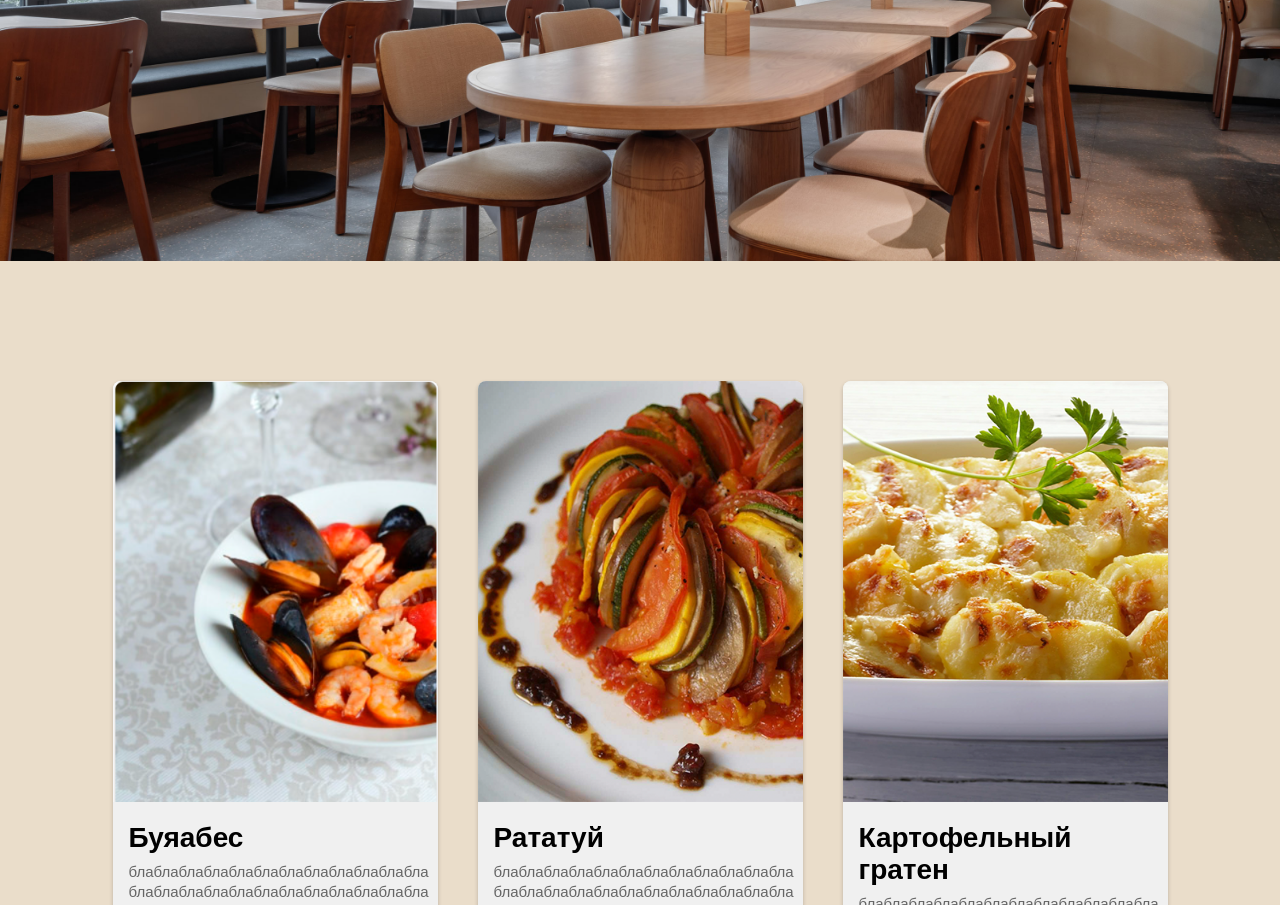
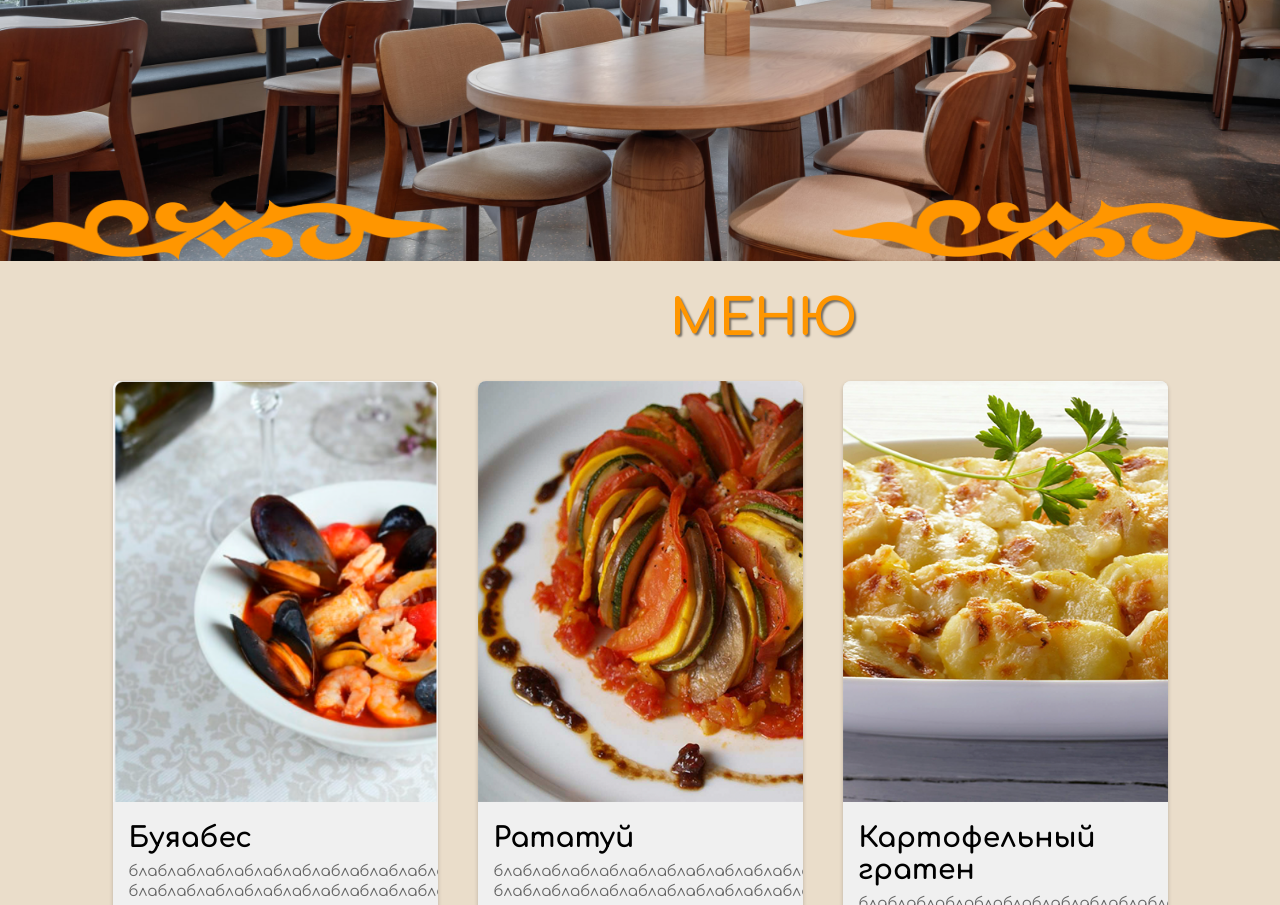
Before and after one commit to baoziJR/my-first-poject, a plain HTML site: page index.html in a window 1280 px wide. Shown: the part 539-1444 px from the top of the page. Drawn offline with Linux system fonts and the light colour scheme.

Commit message:
Сайт доработан внесены измения, проект окончен!

```diff
--- a/css/style.css
+++ b/css/style.css
@@ -175,11 +175,67 @@ body{
     padding: 16px;
 }
 .card-info h3{
+    font-family:"Comfortaa", sans-serif;
     font-size: 28px;
     margin-bottom: 8px;
 }
 .card-info p{
+    font-family:"Comfortaa", sans-serif;
     color: #666;
     font-size: 15px;
     line-height: 1.3;
 }
+/* .line{
+    width: 50%;
+    height: auto;
+    right: 290px;
+    top: 330px;
+    position: absolute;
+    justify-content: space-between;
+} */
+.line-left{
+    width: 35%;
+    height: auto;
+    left: 0;
+    top: 600px;
+    position: absolute;
+}
+
+.line-right{
+    width: 35%;
+    height: auto;
+    right: 0;
+    top: 600px;
+    position: absolute;
+}
+.line-menu{
+    color: #FF9600;
+    text-decoration: none;
+    margin-top: 30px;
+    margin-left: 670px;
+    position: absolute;
+    transition: 0.3s linear;
+    font-size: 50px;
+    font-family:"Comfortaa", sans-serif;
+    font-weight: bold;
+    text-shadow: 2px 2px 2px rgba(0, 0, 0, 0.5);
+    transition: 0.3s linear;
+}
+.line-menu:hover{
+    color: #ff9 ;
+}
+@media (max-width: 1280px){
+    .titlus{
+        font-size: 35px;
+        width: auto;
+    }
+}
+@media (max-width: 1000px){
+
+}
+@media (max-width: 768px){
+
+}
+@media (max-width: 480px){
+
+}
--- a/index.html
+++ b/index.html
@@ -4,6 +4,9 @@
     <meta charset="UTF-8">
     <meta name="viewport" content="width=device-width, initial-scale=1.0">
     <title>Satbai</title>
+    <link rel="preconnect" href="https://fonts.googleapis.com">
+    <link rel="preconnect" href="https://fonts.gstatic.com" crossorigin>
+    <link href="https://fonts.googleapis.com/css2?family=Comfortaa:wght@300..700&display=swap" rel="stylesheet">
     <link rel="stylesheet" href="css/style.css">
 </head>
 <body>
@@ -49,6 +52,14 @@
         </div>
         <button id="changeBackground">.</button>
     </div>
+    <div class="linecon">
+        <div class="line">
+            <img src="images/line.png" class="line-left" alt="">
+            <p class="line-menu">МЕНЮ</p>
+            <img src="images/line.png" class="line-right" alt="">
+        </div>
+
+    </div>
         <div class="card-container" id="card-container">
             <div class="card">
                 <img src="images/plate1.png" alt="">
@@ -72,6 +83,13 @@
                 </div>
             </div>
             <div class="card">
+                <img src="images/plate7.png" alt="">
+                <div class="card-info">
+                    <h3>Курица по-провански</h3>
+                    <p>блаблаблаблаблаблаблаблаблаблаблабла<br>блаблаблаблаблаблаблаблаблаблаблабла</p>
+                </div>
+            </div>
+            <div class="card">
                 <img src="images/plate4.png" alt="">
                 <div class="card-info">
                     <h3>Макаруны</h3>
@@ -89,6 +107,13 @@
                 <img src="images/plate6.png" alt="">
                 <div class="card-info">
                     <h3>Терамису</h3>
+                    <p>блаблаблаблаблаблаблаблаблаблаблабла<br>блаблаблаблаблаблаблаблаблаблаблабла</p>
+                </div>
+            </div>
+            <div class="card">
+                <img src="images/plate8.png" alt="">
+                <div class="card-info">
+                    <h3>Фруктовое бланже</h3>
                     <p>блаблаблаблаблаблаблаблаблаблаблабла<br>блаблаблаблаблаблаблаблаблаблаблабла</p>
                 </div>
             </div>
```
Also changed, not shown: images/line.png (added), images/plate7.png (added), images/plate8.png (added).
